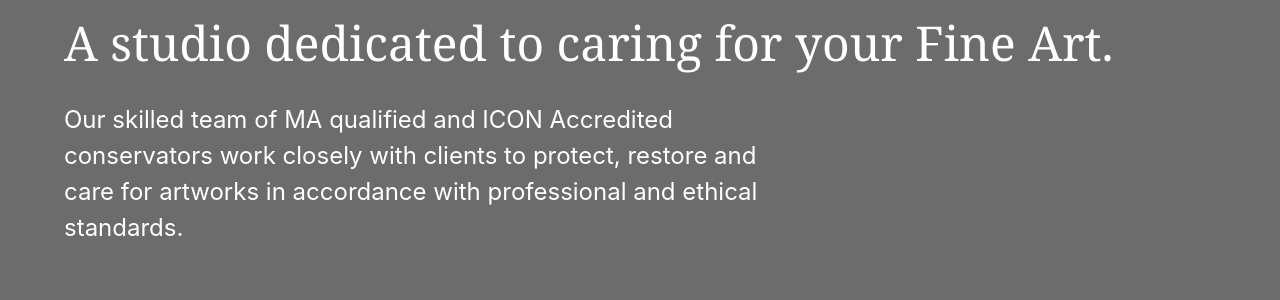
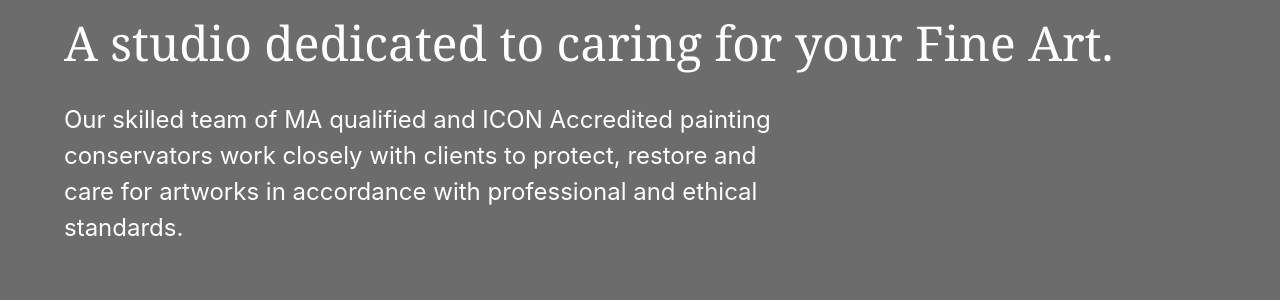
Before and after one commit to wearethoughtfox/brickhouse, a Jekyll site: the page built from index.html, in a window 1280 px wide and 900 px high, scrolled down 1037 px. Shown: the part 155-455 px from the top of the window. Built offline with Jekyll 4.4.1, drawn with Linux system fonts in a browser that asks for light colours; a script that is not in the unit is left out.

Commit message:
Update Pages “home”

```diff
--- a/index.html
+++ b/index.html
@@ -21,7 +21,7 @@
         team
         of MA
         qualified and
-        ICON Accredited conservators
+        ICON Accredited painting conservators
         work closely with clients to protect, restore and care for artworks in accordance with professional and ethical
         standards.</p>
 
```
